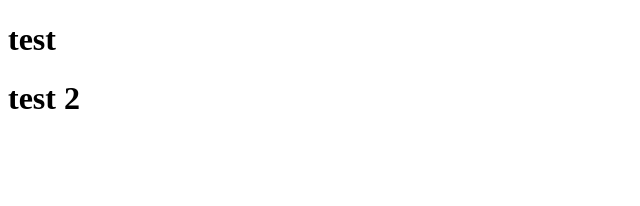
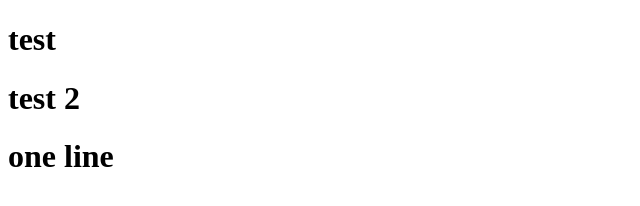
Before and after one commit to mohrateachcampus/teachcampus-one1, a plain HTML site: page index.html in a window 1280 px wide. Shown: the whole page, without its empty margins (0-640 px from the left). Drawn offline with Linux system fonts and the light colour scheme.

Commit message:
add new line

```diff
--- a/index.html
+++ b/index.html
@@ -5,6 +5,7 @@
 </head>
 <h1> test</h1>
 <h1>test 2</h1>
+<h1> one line </h1>
 <body>
 
 </body>
```
